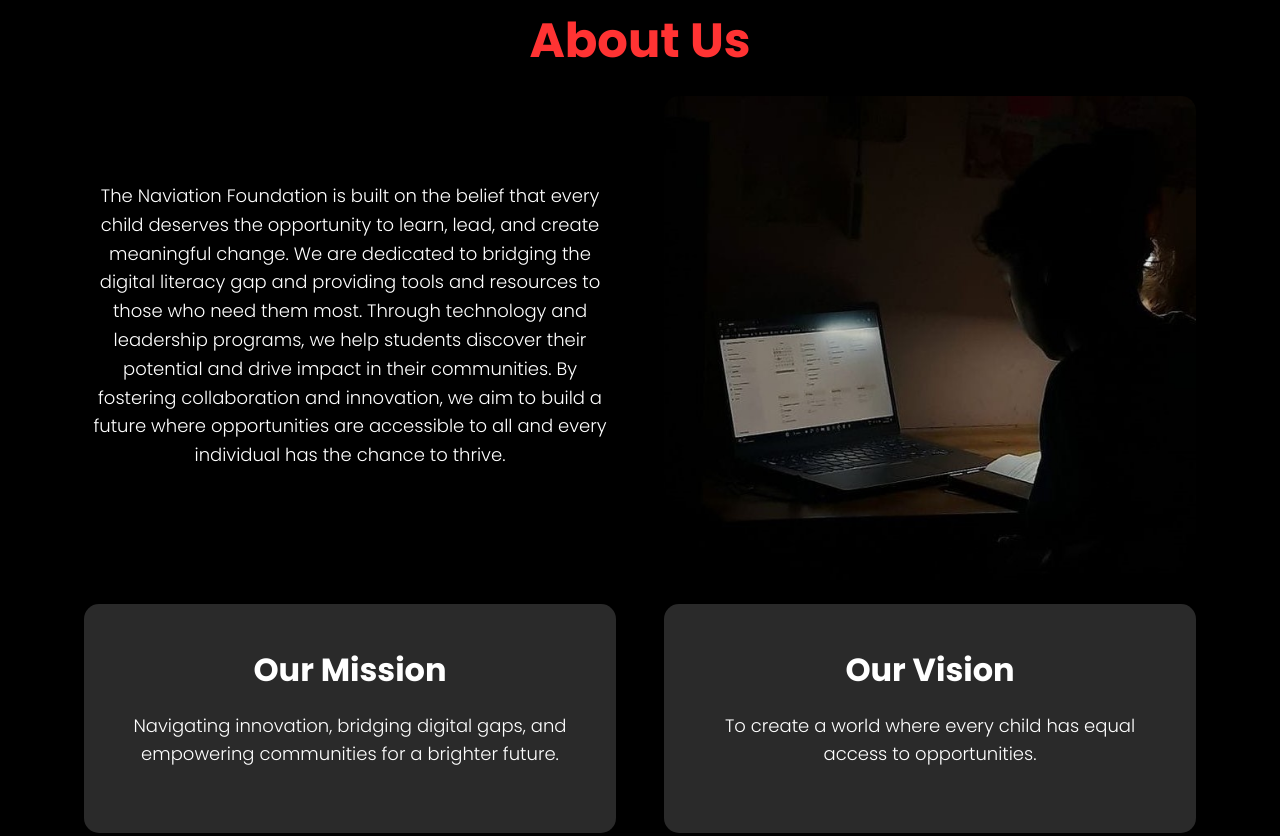
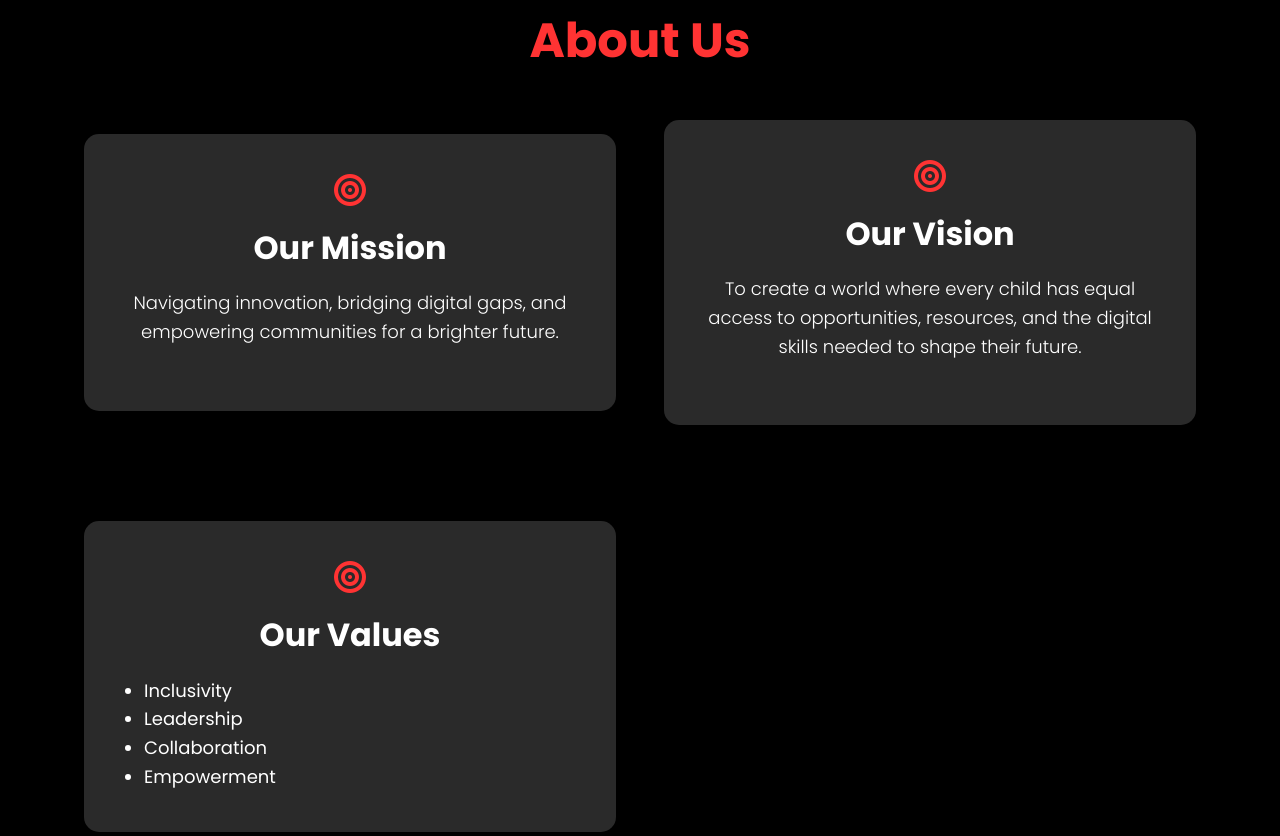
Before and after one commit to Naviationpk/naviation, a plain HTML site: page index.html in a window 1280 px wide. Shown: the part 925-1761 px from the top of the page. Drawn offline with Linux system fonts and the light colour scheme.

Commit message:
Update index.html

```diff
--- a/index.html
+++ b/index.html
@@ -483,29 +483,30 @@
         <section id="about">
             <div class="container">
                 <h2>About Us</h2>
-                <div class="grid">
-                    <div>
-                        <h4><p>The Naviation Foundation is built on the belief that every child deserves the opportunity to learn, lead, and create meaningful change. We are dedicated to bridging the digital literacy gap and providing tools and resources to those who need them most. Through technology and leadership programs, we help students discover their potential and drive impact in their communities. By fostering collaboration and innovation, we aim to build a future where opportunities are accessible to all and every individual has the chance to thrive.</p></h4>
-                    </div>
-                    <img src="jakob-owens-9pRbuWJ6TvQ-unsplash.jpg" height="100" alt="Community Empowerment" class="fade-in-up">
-                </div>
-                <div class="grid">
+                <div class="grid equal-height">
     <div class="card fade-in-up">
+	    <i class="fas fa-bullseye" style="font-size: 2rem; color: var(--primary); margin-bottom: 1rem;"></i>
+
         <h3>Our Mission</h3>
         <p>Navigating innovation, bridging digital gaps, and empowering communities for a brighter future.</p>
     </div>
     <div class="card fade-in-up">
+	    <i class="fas fa-bullseye" style="font-size: 2rem; color: var(--primary); margin-bottom: 1rem;"></i>
+
         <h3>Our Vision</h3>
-                        <p>To create a world where every child has equal access to opportunities.</p>
+        <p>To create a world where every child has equal access to opportunities, resources, and the digital skills needed to shape their future.</p>
     </div>
     <div class="card fade-in-up">
+	    <i class="fas fa-bullseye" style="font-size: 2rem; color: var(--primary); margin-bottom: 1rem;"></i>
+
         <h3>Our Values</h3>
-                        <ul>
+        <ul style="list-style-type: disc; padding-left: 20px; text-align: left;">
             <li>Inclusivity</li>
             <li>Leadership</li>
             <li>Collaboration</li>
             <li>Empowerment</li>
         </ul>
+    </div>
 </div>
 
 
```
Lines whose indentation alone changed are shown as unchanged.
